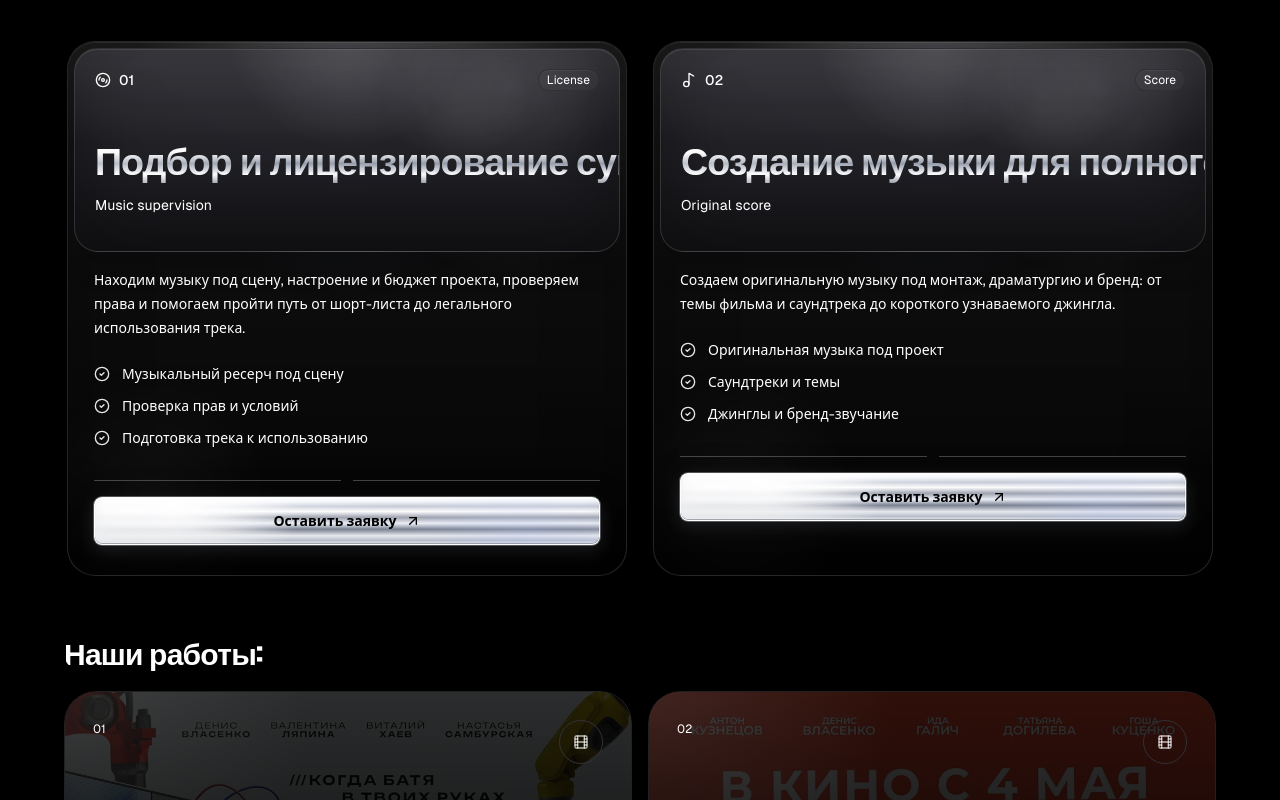
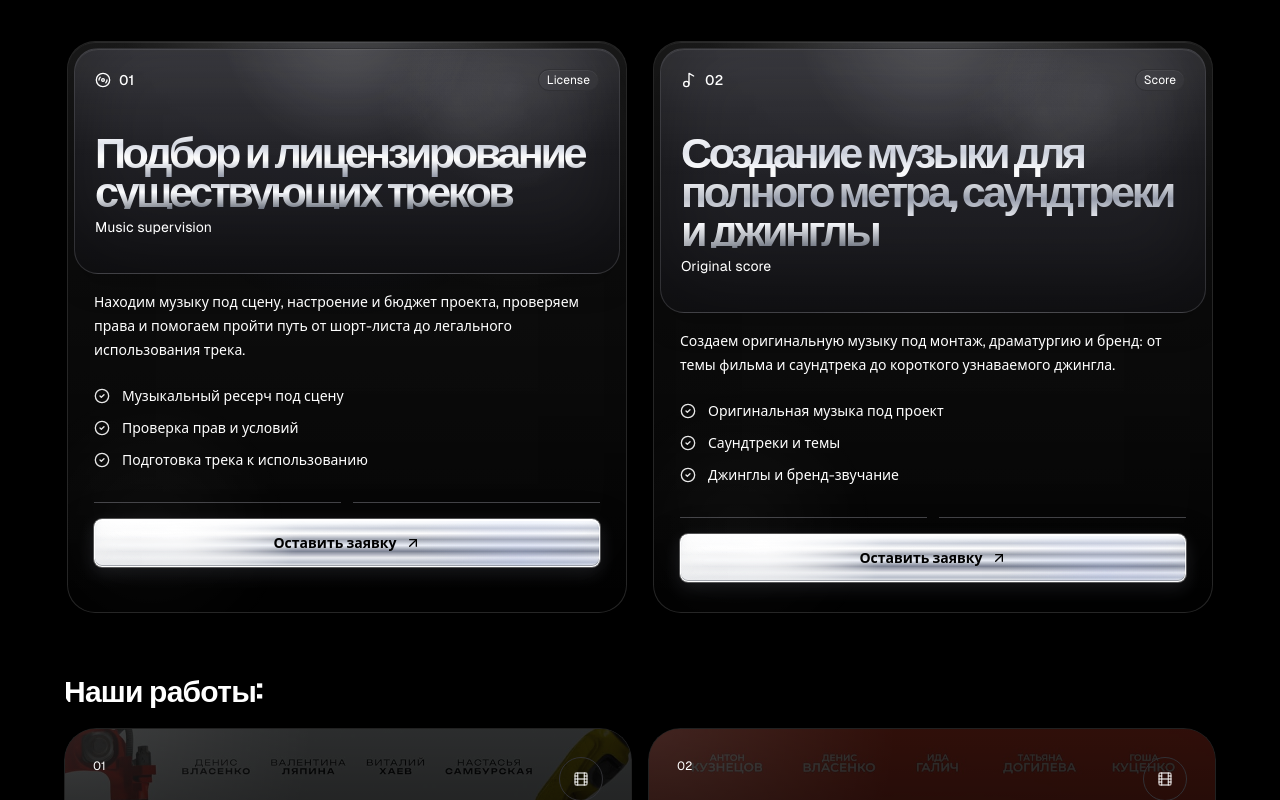
Before and after one commit to YaroslavSigidin/PULSAR, a React (Vite) app: page / in a window 1280 px wide. Shown: the part 5080-5880 px from the top of the page. Built offline with nearby package versions, Linux system fonts and the light colour scheme; no server answers.

Commit message:
Fix film service title wrapping

```diff
--- a/src/components/sections/FilmWorksSection.tsx
+++ b/src/components/sections/FilmWorksSection.tsx
@@ -142,8 +142,8 @@ function FilmServiceCard({ onRequest, service }: { onRequest: () => void; servic
             </PricingCard.Badge>
           </PricingCard.Plan>
 
-          <PricingCard.Price className="mb-4 flex-col items-start gap-2">
-            <PricingCard.MainPrice className="premium-tariff-title chrome-text-animated whitespace-nowrap text-[1.75rem] md:text-[2.05rem] xl:text-[2.35rem]">
+          <PricingCard.Price className="mb-4 min-w-0 flex-col items-start gap-2">
+            <PricingCard.MainPrice className="premium-tariff-title chrome-text-animated max-w-full break-words text-[clamp(1.8rem,4.1vw,3rem)] leading-[0.9] tracking-[-0.08em] md:text-[clamp(2rem,2.55vw,2.55rem)] xl:text-[2.7rem]">
               {service.title}
             </PricingCard.MainPrice>
             <PricingCard.Period className="pb-0 text-sm text-white/52">
```
